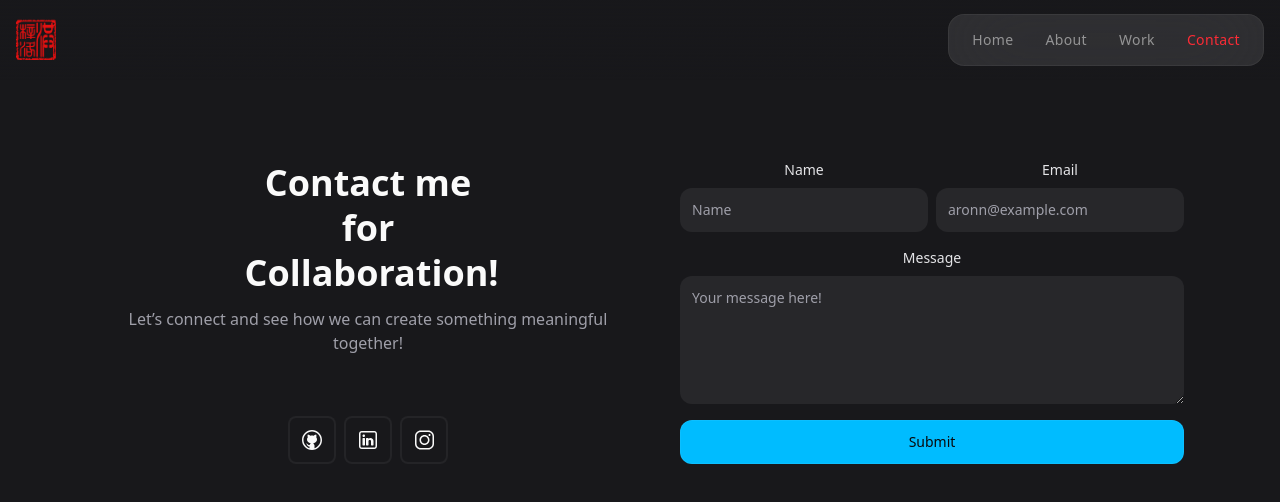
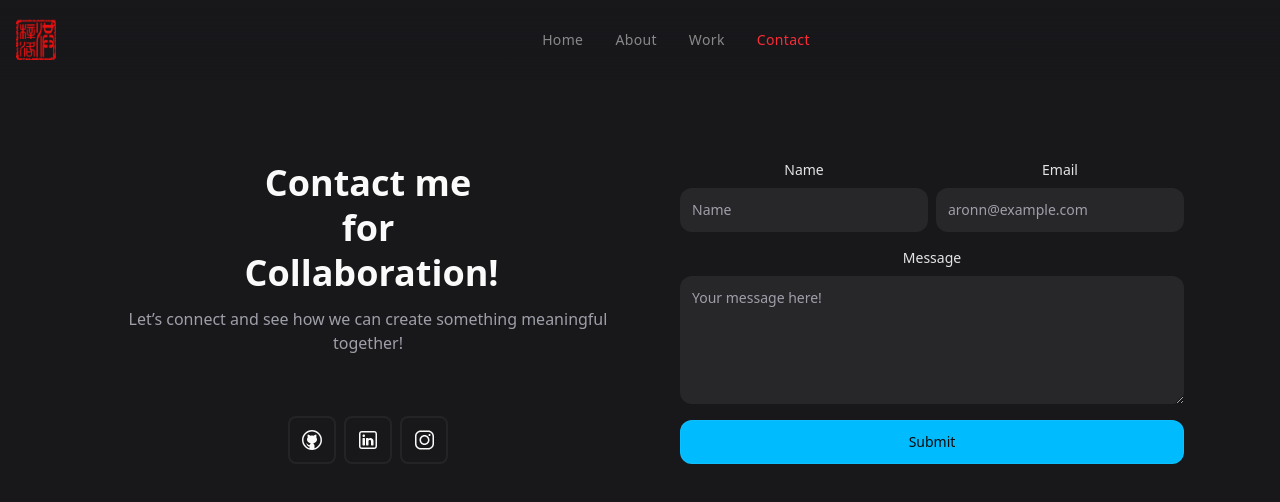
Before and after one commit to LaoAronn/laoaronn.github.io, a React (Vite) app: page /contact in a window 1280 px wide. Shown: the top 502 px of the page. Built offline with nearby package versions, Linux system fonts and the light colour scheme.

Commit message:
Adjusted header styling

```diff
--- a/src/components/Header.jsx
+++ b/src/components/Header.jsx
@@ -11,7 +11,7 @@ const Header = () => {
     return (
         <header className="fixed top-0 left-0 w-full h-20 flex items-center z-40 bg-gradient-to-b from-zinc-900 to-zinc-900/0">
 
-            <div className="max-w-screen-2xl w-full mx-auto px-4 flex justify-between items-center ">
+            <div className="max-w-screen-2xl w-full mx-auto px-4 flex items-center gap-8">
 
                 <h1>
                     <Link to="/" className="logo">
@@ -23,18 +23,7 @@ const Header = () => {
                     </Link>
                 </h1>
 
-                <div className="relative md:justify-self-center">
-
-                    <button
-                        className="menu-btn md:hidden"
-                        onClick={ () => setNavOpen((prev) => !prev) } >
-
-                            <span className="material-symbols-rounded">
-                                {navOpen ? 'close' : 'menu'}
-                            </span>
-
-                    </button>
-
+                <div className="flex-1 flex justify-center">
                     <Navbar navOpen={navOpen} />
                 </div>
 
--- a/src/components/Navbar.jsx
+++ b/src/components/Navbar.jsx
@@ -3,19 +3,9 @@ import { useRef, useEffect} from "react";
 import PropTypes from 'prop-types';
 import { Link, useLocation } from "react-router-dom";
 
-const Navbar = ({ navOpen }) => {
+const Navbar = () => {
   const lastActiveLink = useRef();
-  const activeBox = useRef();
   const location = useLocation();
-
-  const initActiveBox = () => {
-    if (!activeBox.current || !lastActiveLink.current) return;
-
-    activeBox.current.style.top = lastActiveLink.current.offsetTop + 'px';
-    activeBox.current.style.left = lastActiveLink.current.offsetLeft + 'px';
-    activeBox.current.style.width = lastActiveLink.current.offsetWidth + 'px';
-    activeBox.current.style.height = lastActiveLink.current.offsetHeight + 'px';
-  }
 
   useEffect(() => {
     // Update active link when route changes
@@ -30,16 +20,9 @@ const Navbar = ({ navOpen }) => {
   }, [location.pathname]);
 
   const activeCurrentLink = (event) => {
-    if (!activeBox.current) return;
-
     lastActiveLink.current?.classList.remove('active');
     event.target.classList.add('active');
     lastActiveLink.current = event.target;
-
-    activeBox.current.style.top = event.target.offsetTop + 'px';
-    activeBox.current.style.left = event.target.offsetLeft + 'px';
-    activeBox.current.style.width = event.target.offsetWidth + 'px';
-    activeBox.current.style.height = event.target.offsetHeight + 'px';
   }
 
   const navItems = [
@@ -67,7 +50,7 @@ const Navbar = ({ navOpen }) => {
 
 
   return (
-    <nav className={'navbar ' + (navOpen ? 'active' : '')}>
+    <nav className="navbar flex justify-center">
       {
         navItems.map(({ label, link, className, ref}, key) => (
             <Link
@@ -81,13 +64,11 @@ const Navbar = ({ navOpen }) => {
             </Link>
           ))
       }
-
     </nav>
   )
 }
 
 Navbar.propTypes = {
-  navOpen: PropTypes.bool.isRequired
 }
 
 export default Navbar
--- a/src/index.css
+++ b/src/index.css
@@ -92,15 +92,7 @@ body {
 /* Navbar */
 
 .navbar {
-  @apply absolute top-full mt-2 right-0 min-w-40 p-2 bg-zinc-50/10
-  rounded-2xl ring-inset ring-1 ring-zinc-50/5 scale-90 isolate
-  blur-sm opacity-0 invisible transition-[opacity,transform,filter]
-  md:static md:flex md:items-center md:mt-0 md:opacity-100 md:blur-none
-  md:visible md:scale-100 backdrop-blur-2xl
-}
-
-.navbar.active {
-  @apply opacity-100 scale-100 blur-none visible
+  @apply flex items-center justify-center gap-0 p-0
 }
 
 .nav-link {
```
